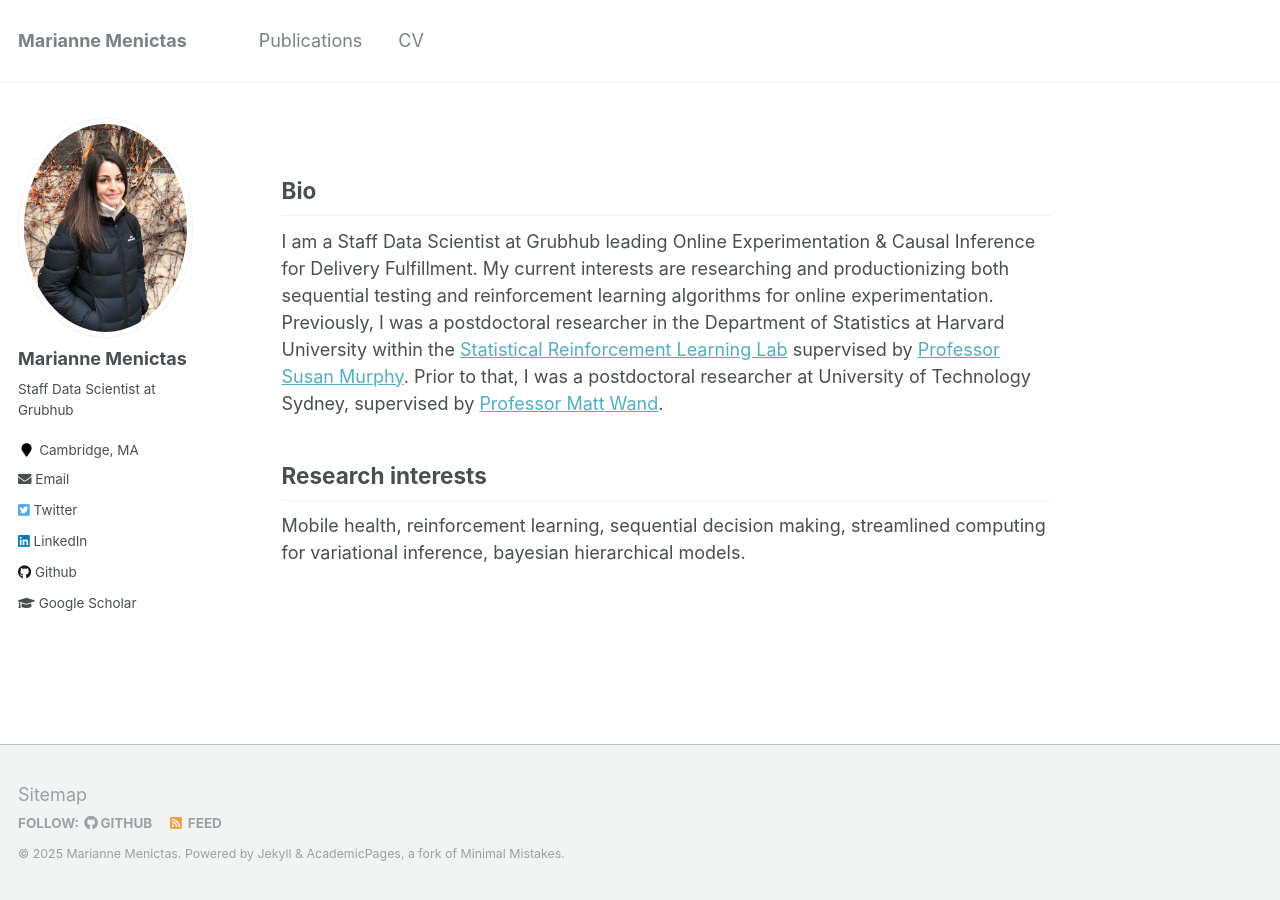
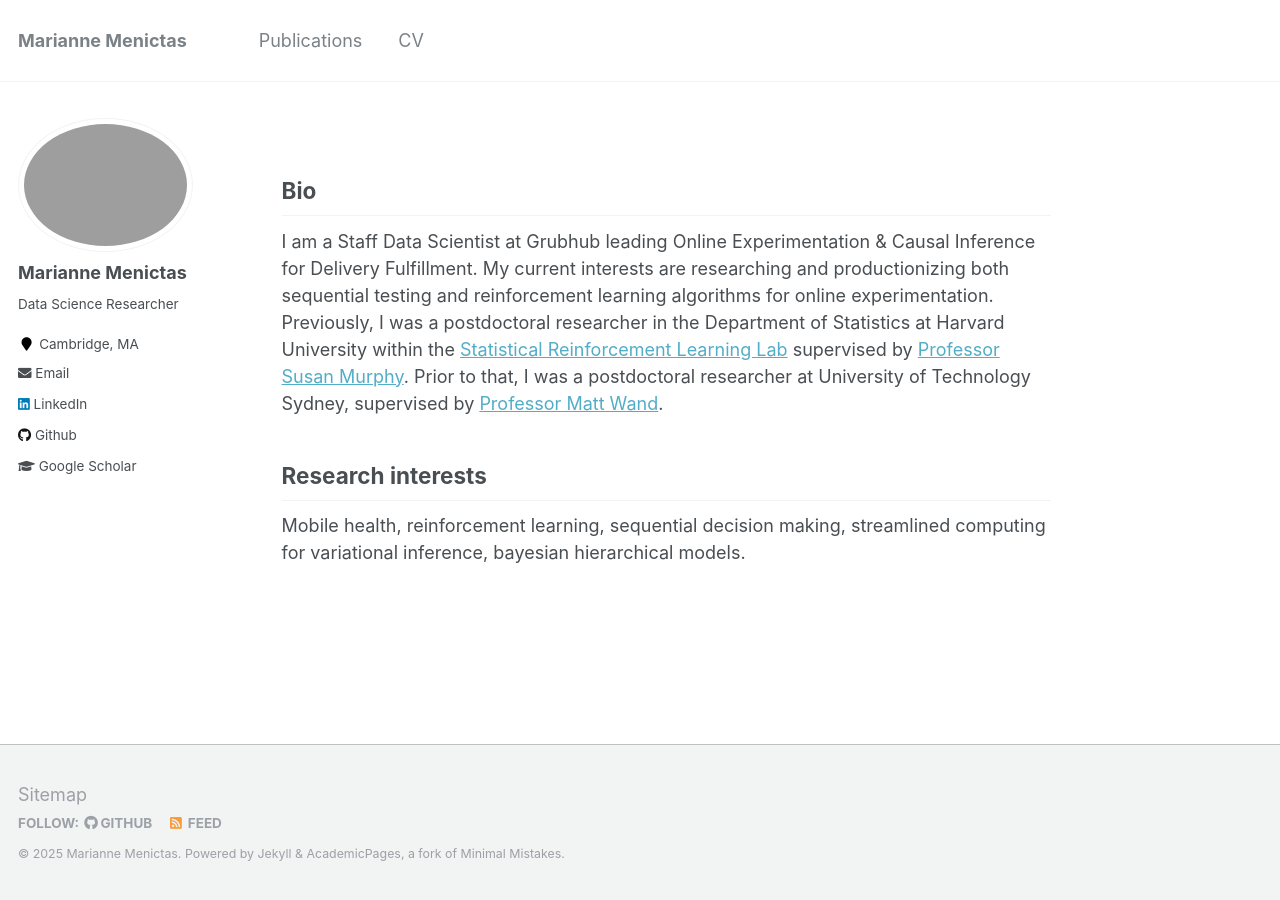
Before and after one commit to menictas/menictas.github.io, a Jekyll site: the page built from _pages/about.md, in a window 1280 px wide. Built offline with Jekyll 4.4.1, drawn with Linux system fonts in a browser that asks for light colours.

Commit message:
change avatar

```diff
--- a/_config.yml
+++ b/_config.yml
@@ -10,7 +10,7 @@ locale                   : "en-US"
 title                    : "Marianne Menictas"
 title_separator          : "-"
 name                     : &name "Marianne Menictas"
-description              : &description "Staff Data Scientist at Grubhub"
+description              : &description "Data Science Researcher"
 url                      : https://menictas.github.io # the base hostname & protocol for your site e.g. "https://mmistakes.github.io"
 baseurl                  : "" # the subpath of your site, e.g. "/blog"
 repository               : "menictas.github.io"
@@ -81,8 +81,8 @@ analytics:
 # Site Author
 author:
   name             : "Marianne Menictas"
-  avatar           : "marianne_website.JPG"
-  bio              : "Staff Data Scientist at Grubhub"
+  avatar           : "marianne_uts1.JPG"
+  bio              : "Data Science Researcher"
   location         : "Cambridge, MA"
   employer         :
   googlescholar    : "https://scholar.google.com/citations?hl=en&user=4SiqBEcAAAAJ"
@@ -107,7 +107,7 @@ author:
   stackoverflow    : # http://stackoverflow.com/users/123456/username
   steam            :
   tumblr           :
-  twitter          : "mmenictas"
+  twitter          :
   vine             :
   weibo            :
   xing             :
```
